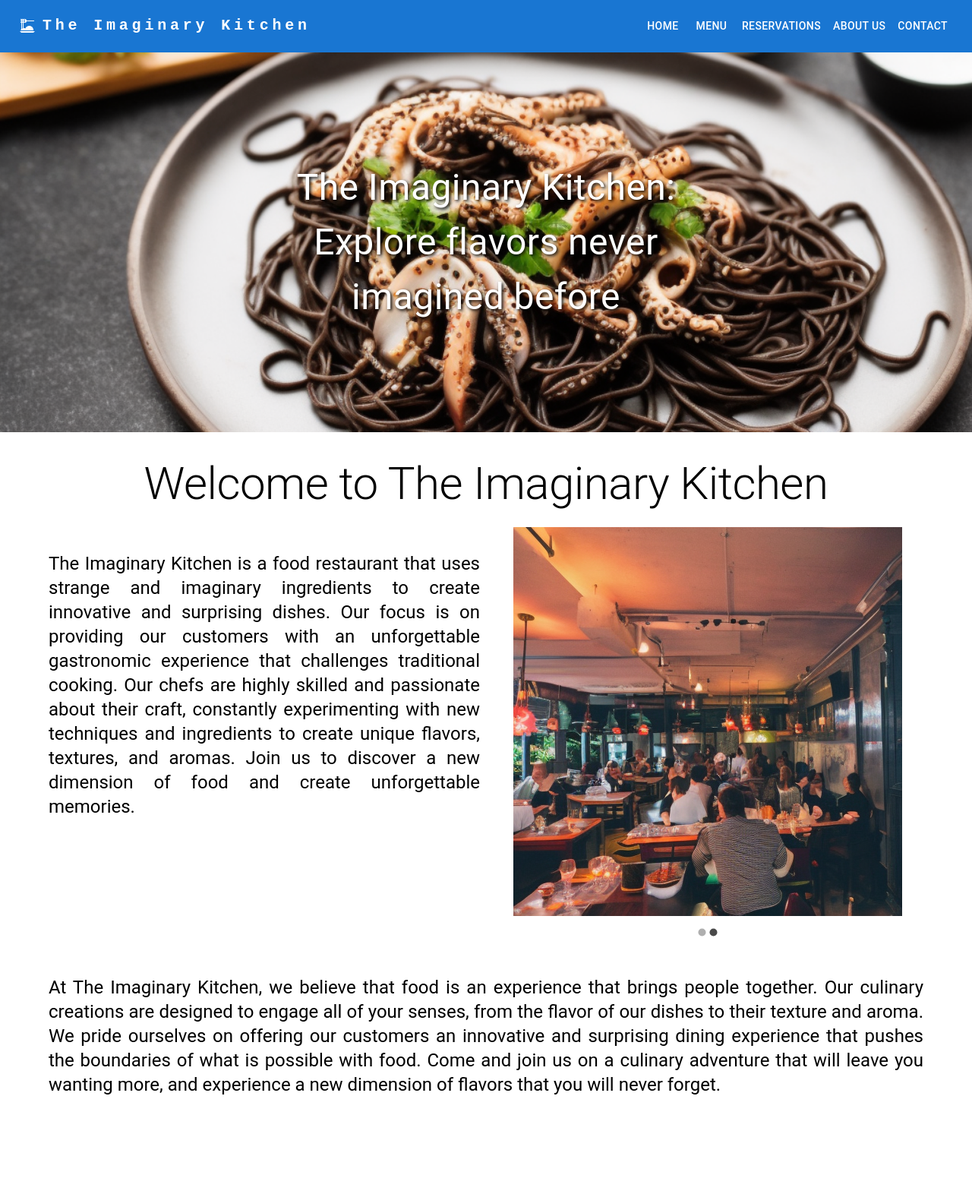
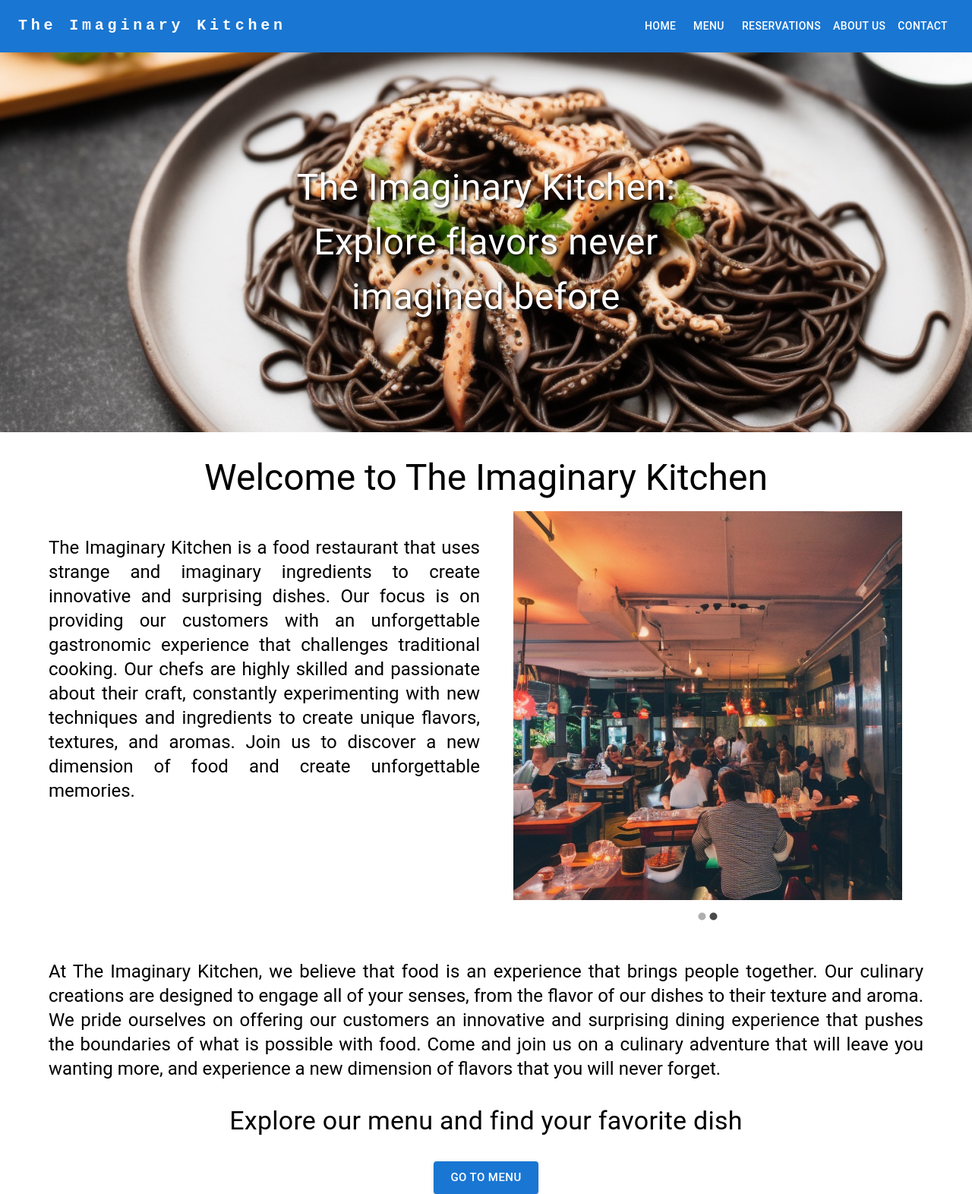
Before and after one commit to emilioh93/The-Imaginary-Kitchen, a React (Create React App) app in the folder frontend/: page / in a window 1280 px wide. Shown: the whole page at 76% size. Before the commit the page ends 1444 px from the top, so only its background shows below. Built offline with nearby package versions, Linux system fonts and the light colour scheme.

Commit message:
Added links

```diff
--- a/frontend/src/common/components/Navbar.js
+++ b/frontend/src/common/components/Navbar.js
@@ -9,7 +9,6 @@ import MenuIcon from '@mui/icons-material/Menu';
 import Container from '@mui/material/Container';
 import Button from '@mui/material/Button';
 import MenuItem from '@mui/material/MenuItem';
-import DinnerDiningIcon from '@mui/icons-material/DinnerDining';
 import { PAGES } from '../constants/navbar';
 import { NAME_SITE } from '../constants/common';
 import { Link } from 'react-router-dom';
@@ -29,9 +28,6 @@ function Navbar() {
     <AppBar position='static'>
       <Container maxWidth='xl'>
         <Toolbar disableGutters>
-          <DinnerDiningIcon
-            sx={{ display: { xs: 'none', md: 'flex' }, mr: 1 }}
-          />
           <Typography
             variant='h6'
             component={Link}
@@ -78,15 +74,15 @@ function Navbar() {
               }}
             >
               {PAGES.map(page => (
-                <MenuItem key={page} onClick={handleCloseNavMenu}>
-                  <Typography textAlign='center'>{page}</Typography>
+                <MenuItem key={page.id} onClick={handleCloseNavMenu}
+                  component={Link}
+                  to={page.path}
+                >
+                  <Typography textAlign='center'>{page.name}</Typography>
                 </MenuItem>
               ))}
             </Menu>
           </Box>
-          <DinnerDiningIcon
-            sx={{ display: { xs: 'flex', md: 'none' }, mr: 1 }}
-          />
           <Typography
             variant='h5'
             component={Link}
@@ -106,11 +102,13 @@ function Navbar() {
           <Box sx={{ flexGrow: 1, display: { xs: 'none', md: 'flex' }, justifyContent: 'right' }}>
             {PAGES.map(page => (
               <Button
-                key={page}
+                key={page.id}
                 onClick={handleCloseNavMenu}
                 sx={{ my: 2, color: 'white', display: 'block' }}
+                component={Link}
+                to={page.path}
               >
-                {page}
+                {page.name}
               </Button>
             ))}
           </Box>
--- a/frontend/src/common/constants/homePage.js
+++ b/frontend/src/common/constants/homePage.js
@@ -6,3 +6,6 @@ export const WELCOME_DESCRIPTION_1 =
 
 export const WELCOME_DESCRIPTION_2 =
   'At The Imaginary Kitchen, we believe that food is an experience that brings people together. Our culinary creations are designed to engage all of your senses, from the flavor of our dishes to their texture and aroma. We pride ourselves on offering our customers an innovative and surprising dining experience that pushes the boundaries of what is possible with food. Come and join us on a culinary adventure that will leave you wanting more, and experience a new dimension of flavors that you will never forget.';
+
+export const GO_TO_MENU_TEXT = 'Explore our menu and find your favorite dish';
+export const GO_TO_MENU_BUTTON = 'Go to menu';
--- a/frontend/src/common/constants/navbar.js
+++ b/frontend/src/common/constants/navbar.js
@@ -1 +1,27 @@
-export const PAGES = ['Home', 'Menu', 'Reservations', 'About us', 'Contact'];
+export const PAGES = [
+  {
+    id: 1,
+    name: 'Home',
+    path: '/',
+  },
+  {
+    id: 2,
+    name: 'Menu',
+    path: '/menus',
+  },
+  {
+    id: 3,
+    name: 'Reservations',
+    path: '/reservations',
+  },
+  {
+    id: 4,
+    name: 'About us',
+    path: '/about',
+  },
+  {
+    id: 5,
+    name: 'Contact',
+    path: '/contact',
+  },
+];
--- a/frontend/src/pages/Home/components/Welcome.js
+++ b/frontend/src/pages/Home/components/Welcome.js
@@ -1,13 +1,23 @@
 import React from 'react';
-import { Container, Grid, Typography, Box, useMediaQuery } from '@mui/material';
+import {
+  Container,
+  Grid,
+  Typography,
+  Box,
+  useMediaQuery,
+  Button,
+} from '@mui/material';
 import Carousel from 'react-material-ui-carousel';
 import {
+  GO_TO_MENU_BUTTON,
+  GO_TO_MENU_TEXT,
   WELCOME_DESCRIPTION_1,
   WELCOME_DESCRIPTION_2,
   WELCOME_TITLE,
 } from '../../../common/constants/homePage';
 import image1 from '../../../assets/image_of_a_restaurant.png';
 import image2 from '../../../assets/image_of_a_restaurant_2.png';
+import { Link } from 'react-router-dom';
 
 const items = [
   {
@@ -25,7 +35,7 @@ const items = [
 const Welcome = () => {
   return (
     <Container>
-      <Typography variant='h2' align='center' marginTop='2rem' gutterBottom>
+      <Typography variant='h3' align='center' marginTop='2rem' gutterBottom>
         {WELCOME_TITLE}
       </Typography>
       <Grid container spacing={2}>
@@ -54,7 +64,15 @@ const Welcome = () => {
             ))}
           </Carousel>
         </Grid>
-        <Grid item xs={12}>
+        <Grid
+          item
+          xs={12}
+          sx={{
+            display: 'flex',
+            flexDirection: 'column',
+            alignItems: 'center',
+          }}
+        >
           <Typography
             variant='h5'
             align={useMediaQuery('(max-width: 600px)') ? 'center' : 'justify'}
@@ -62,6 +80,18 @@ const Welcome = () => {
           >
             {WELCOME_DESCRIPTION_2}
           </Typography>
+          <Typography variant='h4' align='center' marginTop='2rem'>
+            {GO_TO_MENU_TEXT}
+          </Typography>
+          <Button
+            component={Link}
+            to='/menus'
+            variant='contained'
+            size='large'
+            sx={{ marginTop: '2rem' }}
+          >
+            {GO_TO_MENU_BUTTON}
+          </Button>
         </Grid>
       </Grid>
     </Container>
```
